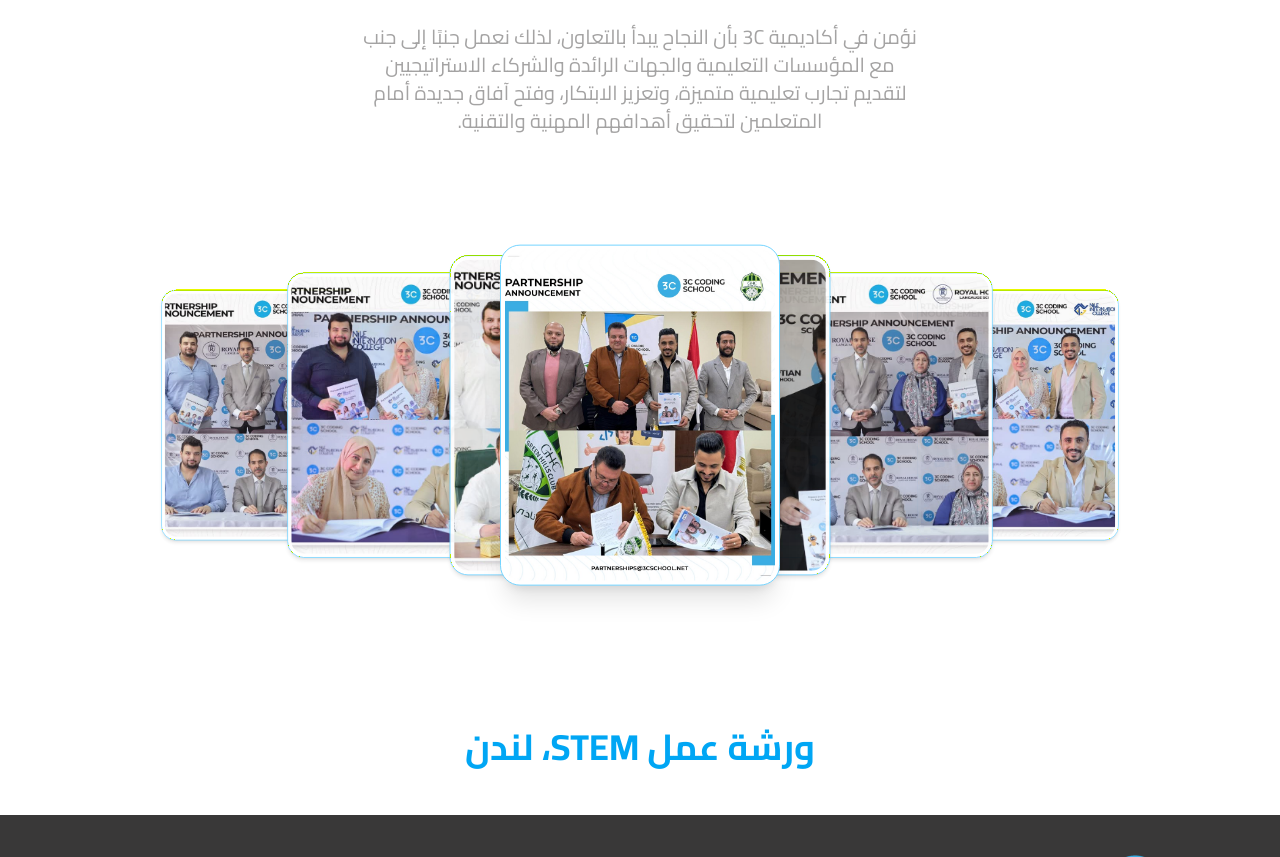
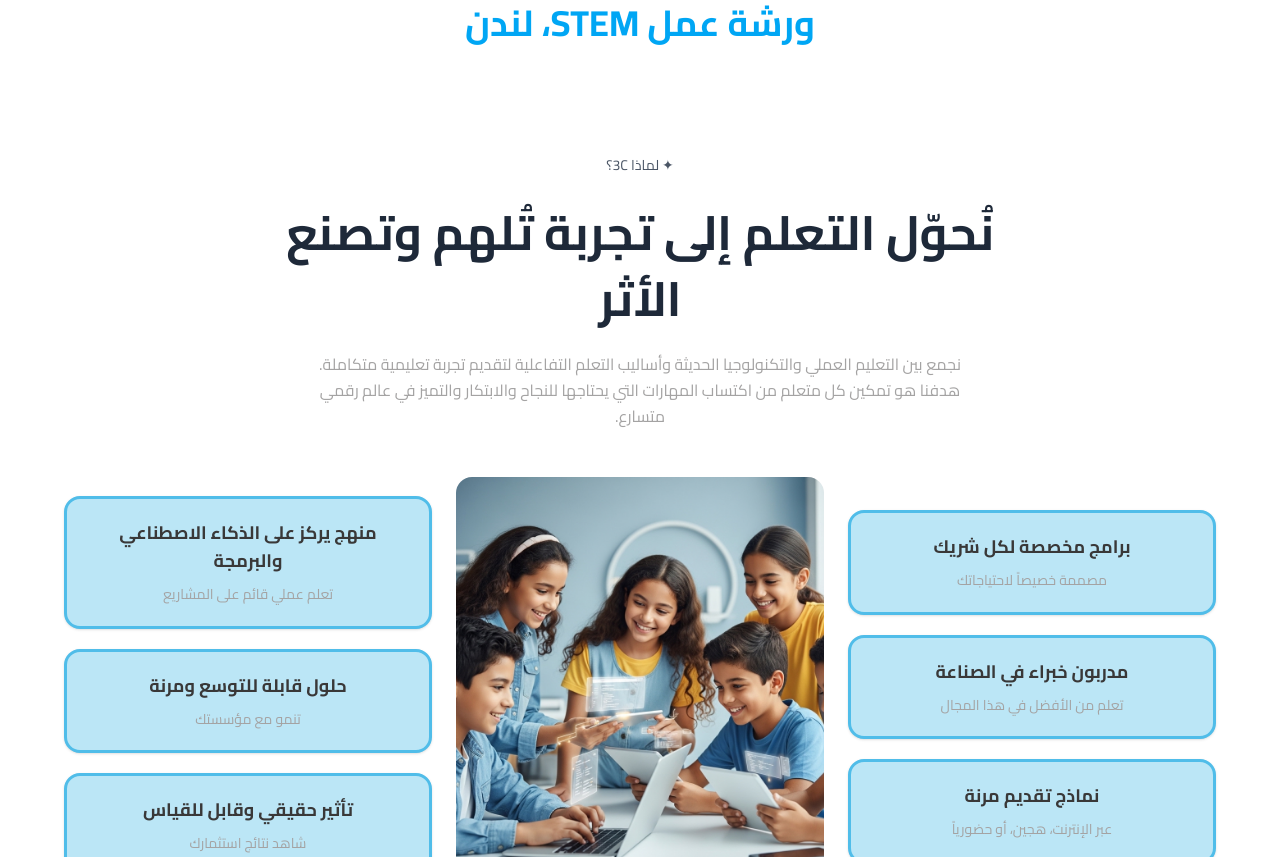
Before and after one commit to mazenfarht/Gostack-landing, a React (Vite) app: page / in a window 1280 px wide. Shown: the part 3631-4488 px from the top of the page. Built offline with nearby package versions, Linux system fonts and the light colour scheme.

Commit message:
Add the WhyUs Section

```diff
--- a/src/sections/Partners.tsx
+++ b/src/sections/Partners.tsx
@@ -3,6 +3,7 @@
 import OfficeIcon from "@iconify-react/hugeicons/office";
 import ChampionIcon from "@iconify-react/hugeicons/champion";
 import PoliceStationIcon from "@iconify-react/hugeicons/police-station";
+import SectionHeader from "./SectionHeader/SectionHeader";
 
 const cards = [
   {
@@ -54,24 +55,11 @@
 export default function Partners() {
   return (
     <div className="relative mx-auto max-w-7xl px-6 pt-10 pb-20">
-      <div>
-        {/* Top badge */}
-        <div className="flex justify-center mb-6">
-          <span className="text-sm text-gray-600 px-4  ">✦ من نعمل معهم</span>
-        </div>
-
-        {/* Title */}
-        <h1 className="text-center text-3xl md:text-5xl font-bold leading-snug text-gray-800 max-w-3xl mx-auto">
-          نُحدث أثرًا في التعليم والتقنية عبر مختلف القطاعات
-        </h1>
-
-        {/* Subtitle */}
-        <p className="mt-5 text-center text-[#A4A3A3] max-w-2xl mx-auto text-sm md:text-base leading-relaxed">
-          نعمل مع مجموعة واسعة من الشركاء والجهات التعليمية والمهنية لتقديم
-          تجارب تعلم حديثة تُسهم في بناء القدرات، وتنمية المواهب، وإعداد الأجيال
-          القادمة لمتطلبات المستقبل الرقمي.
-        </p>
-      </div>
+      <SectionHeader
+        badge="من نعمل معهم"
+        title="نُحدث أثرًا في التعليم والتقنية عبر مختلف القطاعات"
+        description="نعمل مع مجموعة واسعة من الشركاء والجهات التعليمية والمهنية لتقديم تجارب تعلم حديثة تُسهم في بناء القدرات، وتنمية المواهب، وإعداد الأجيال القادمة لمتطلبات المستقبل الرقمي."
+      />
       <div className="mt-16 p-6 flex justify-center">
         <div className="grid grid-cols-1 sm:grid-cols-2 lg:grid-cols-5 gap-6 w-full max-w-6xl">
           {cards.map((card, index) => (
--- /dev/null
+++ b/src/sections/SectionHeader/SectionHeader.tsx
@@ -0,0 +1,42 @@
+export default function SectionHeader({ badge, title, description }) {
+  return (
+    <div>
+      {/* Top badge */}
+      <div className="flex justify-center mb-6">
+        <span className="text-sm text-gray-600 px-4">✦ {badge}</span>
+      </div>
+
+      {/* Title */}
+      <h1
+        className="
+          text-center
+          text-3xl
+          md:text-5xl
+          font-bold
+          leading-snug
+          text-gray-800
+          max-w-3xl
+          mx-auto
+        "
+      >
+        {title}
+      </h1>
+
+      {/* Subtitle */}
+      <p
+        className="
+          mt-5
+          text-center
+          text-[#A4A3A3]
+          max-w-2xl
+          mx-auto
+          text-sm
+          md:text-base
+          leading-relaxed
+        "
+      >
+        {description}
+      </p>
+    </div>
+  );
+}
--- /dev/null
+++ b/src/sections/WhyUs.tsx
@@ -0,0 +1,104 @@
+import SectionHeader from "./SectionHeader/SectionHeader";
+
+export default function WhyUs() {
+  const leftCards = [
+    {
+      title: "برامج مخصصة لكل شريك",
+      description: "مصممة خصيصاً لاحتياجاتك",
+    },
+    {
+      title: "مدربون خبراء في الصناعة",
+      description: "تعلم من الأفضل في هذا المجال",
+    },
+    {
+      title: "نماذج تقديم مرنة",
+      description: "عبر الإنترنت، هجين، أو حضورياً",
+    },
+  ];
+
+  const rightCards = [
+    {
+      title: "منهج يركز على الذكاء الاصطناعي والبرمجة",
+      description: "تعلم عملي قائم على المشاريع",
+    },
+    {
+      title: "حلول قابلة للتوسع ومرنة",
+      description: "تنمو مع مؤسستك",
+    },
+    {
+      title: "تأثير حقيقي وقابل للقياس",
+      description: "شاهد نتائج استثمارك",
+    },
+  ];
+
+  const Card = ({ title, description }) => (
+    <div
+      className="
+      bg-[#BBE6F6]
+      border-3
+      border-[#50BDE9]
+      rounded-2xl
+      p-5
+      shadow-sm
+      hover:shadow-md
+      transition
+      text-center
+      "
+    >
+      <h3 className="text-[#393838] font-bold text-lg mb-2">{title}</h3>
+
+      <p className="text-[#A4A3A3] text-sm leading-relaxed">{description}</p>
+    </div>
+  );
+
+  return (
+    <section className="bg-white py-16">
+      <SectionHeader
+        badge="لماذا 3C؟"
+        title="نُحوّل التعلم إلى تجربة تُلهم وتصنع الأثر"
+        description="نجمع بين التعليم العملي والتكنولوجيا الحديثة وأساليب التعلم التفاعلية لتقديم تجربة تعليمية متكاملة. هدفنا هو تمكين كل متعلم من اكتساب المهارات التي يحتاجها للنجاح والابتكار والتميز في عالم رقمي متسارع."
+      />
+
+      <div
+        className="
+        max-w-6xl
+        mx-auto
+        mt-12
+        grid
+        grid-cols-1
+        md:grid-cols-3
+        gap-6
+        items-center
+        "
+      >
+        {/* Left Cards */}
+        <div className="grid gap-5">
+          {leftCards.map((card, i) => (
+            <Card key={i} title={card.title} description={card.description} />
+          ))}
+        </div>
+
+        {/* Image */}
+        <div className="flex justify-center">
+          <img
+            src="/14.jpg"
+            alt="why us"
+            className="
+            w-full
+            h-[420px]
+            object-cover
+            rounded-2xl
+            "
+          />
+        </div>
+
+        {/* Right Cards */}
+        <div className="grid gap-5">
+          {rightCards.map((card, i) => (
+            <Card key={i} title={card.title} description={card.description} />
+          ))}
+        </div>
+      </div>
+    </section>
+  );
+}
--- a/src/sections/index.tsx
+++ b/src/sections/index.tsx
@@ -5,6 +5,7 @@
 import Partners from "./Partners";
 import Section2 from "./section2";
 import Section3 from "./section3";
+import WhyUs from "./WhyUs";
 
 export default function LandingPage() {
   return (
@@ -14,8 +15,8 @@
       <ClientsLogos />
       <Section2 />
       <Partners />
-      <Partners />
       <Section3 />
+      <WhyUs />
       <Footer />
     </div>
   );
```
Also changed, not shown: public/14.jpg (added), src/sections/Why-Us.tsx (deleted).
